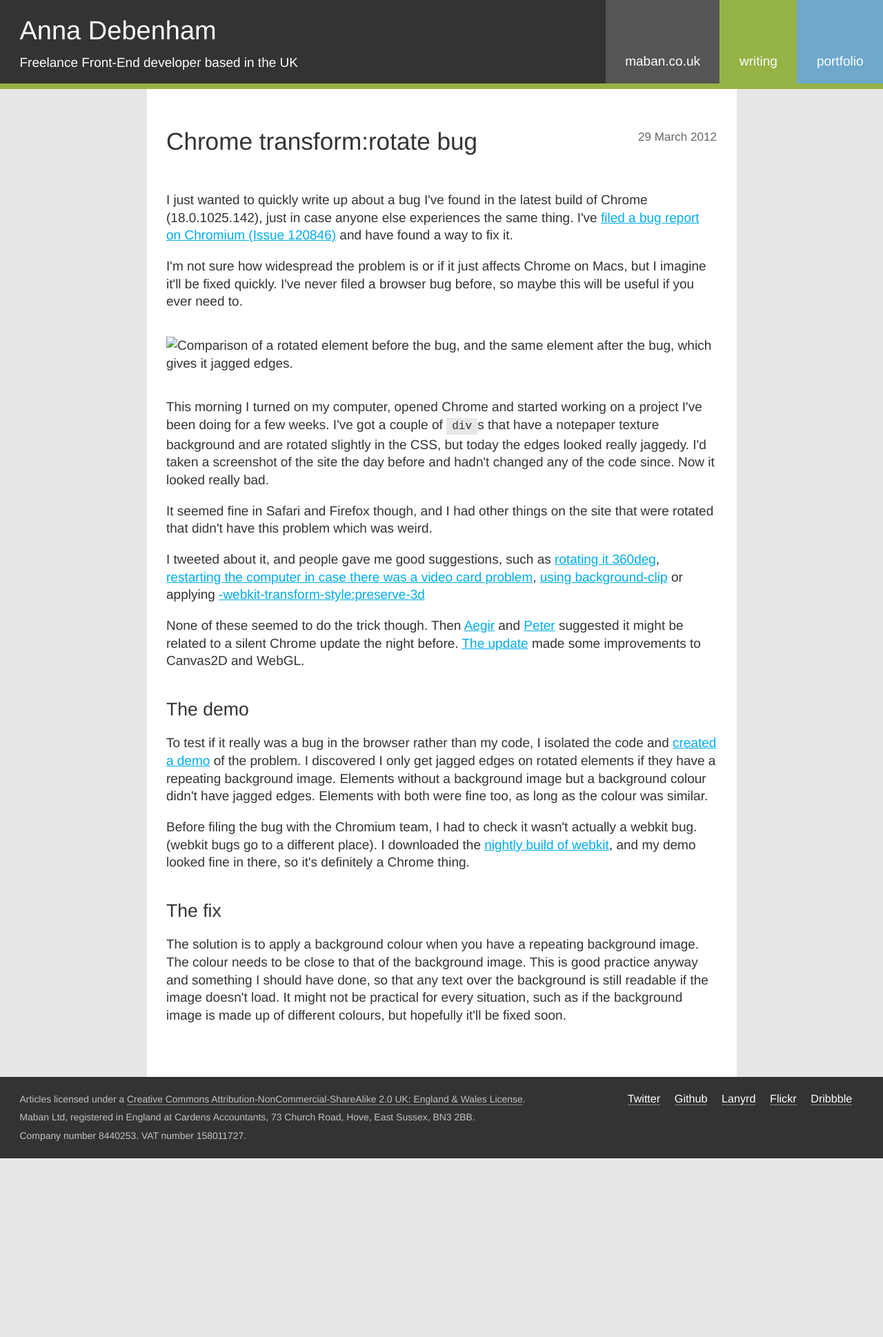
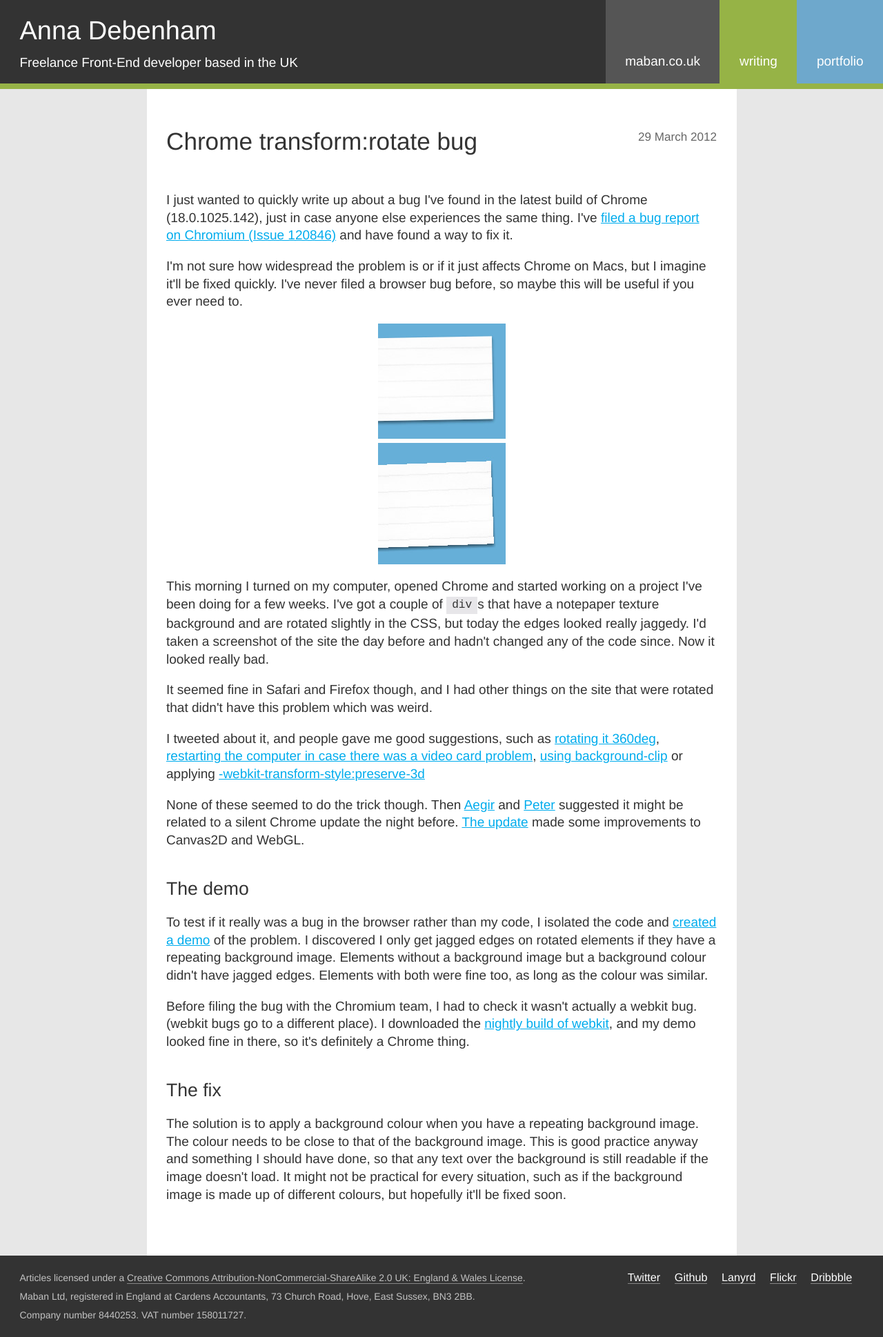
Before and after one commit to maban/maban, a Jekyll site: the page built from _posts/2012-03-29-67.html, in a window 1280 px wide. Shown: the whole page at 69% size. Built offline with Jekyll 4.4.1, drawn with Linux system fonts in a browser that asks for light colours; before the commit the page ends 1679 px from its top, so only the background shows below that.

Commit message:
Clean up post 67

```diff
--- a/_posts/2012-03-29-67.html
+++ b/_posts/2012-03-29-67.html
@@ -1,14 +1,15 @@
 ---
 layout: post
 title: Chrome transform:rotate bug
-color: C5D8D8
 ---
 
 <p>I just wanted to quickly write up about a bug I've found in the latest build of Chrome (18.0.1025.142), just in case anyone else experiences the same thing. I've <a href="http://code.google.com/p/chromium/issues/detail?id=120846">filed a bug report on Chromium (Issue 120846)</a> and have found a way to fix it.</p>
 
 <p>I'm not sure how widespread the problem is or if it just affects Chrome on Macs, but I imagine it'll be fixed quickly. I've never filed a browser bug before, so maybe this will be useful if you ever need to.</p>
 
-<img class="pullout" src="http://maban.co.uk/image/article/screenshot-transform.jpg" alt="Comparison of a rotated element before the bug, and the same element after the bug, which gives it jagged edges." />
+<div class="full">
+    <img src="/image/screenshot-transform.jpg" alt="Comparison of a rotated element before the bug, and the same element after the bug, which gives it jagged edges." />
+</div>
 
 <p>This morning I turned on my computer, opened Chrome and started working on a project I've been doing for a few weeks. I've got a couple of <code>div</code>s that have a notepaper texture background and are rotated slightly in the CSS, but today the edges looked really jaggedy. I'd taken a screenshot of the site the day before and hadn't changed any of the code since. Now it looked really bad.</p>
 
```
